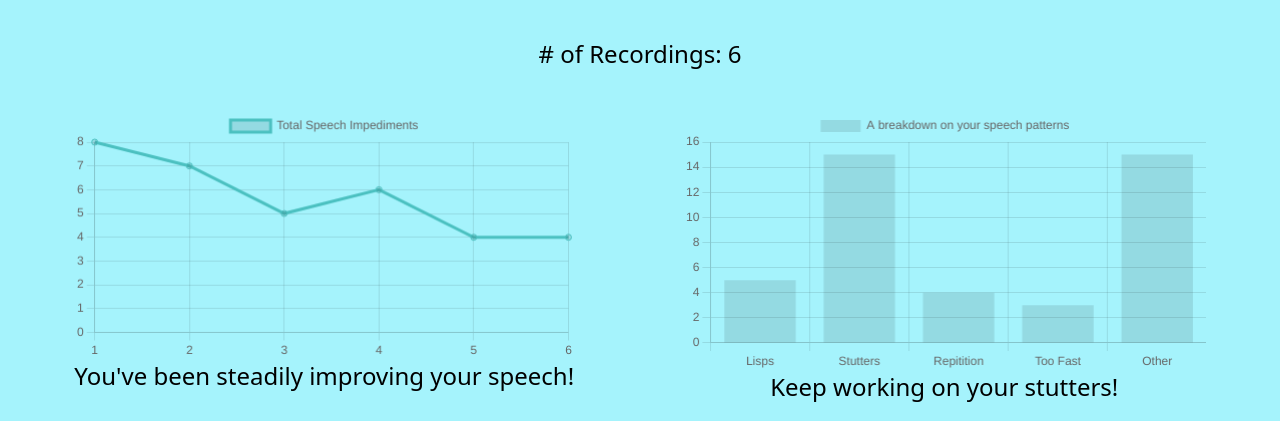
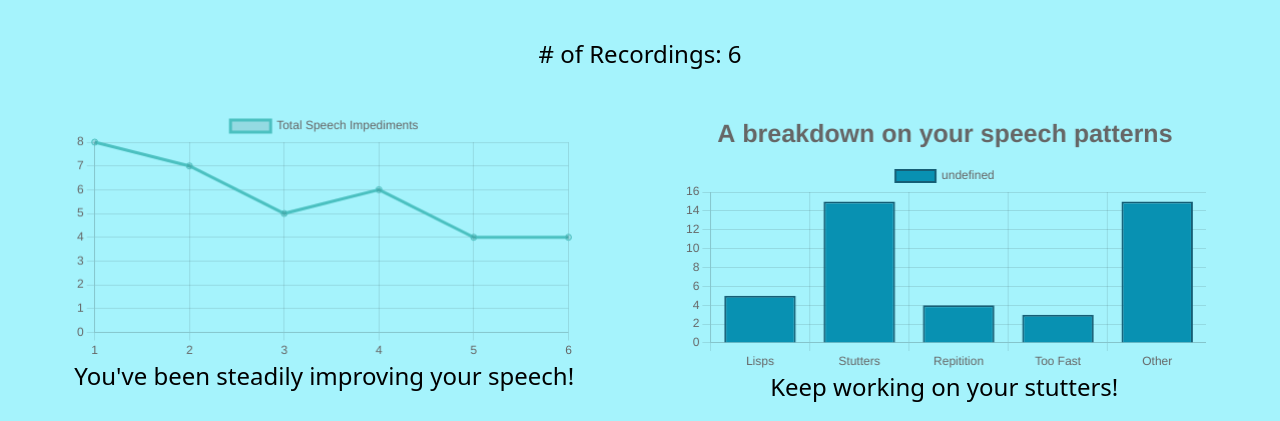
Before and after one commit to sai3000pro/Verbalyst, a plain HTML site: page Verbalyst/templates/stats.html in a window 1280 px wide. Shown: the part 815-1236 px from the top of the page. Drawn offline with nearby package versions, Linux system fonts and the light colour scheme; grey boxes are pictures that could not be loaded.

Commit message:
fixing up charts

```diff
--- a/Verbalyst/templates/stats.html
+++ b/Verbalyst/templates/stats.html
@@ -7,6 +7,7 @@
     <script src="https://cdn.tailwindcss.com"></script>
     <link href="https://cdnjs.cloudflare.com/ajax/libs/flowbite/1.8.1/flowbite.min.css"  rel="stylesheet" />
     <link rel="stylesheet" href="../static/styles.css">
+    <link rel="stylesheet" href="https://fonts.googleapis.com/css2?family=Inter:wght@400;500;700&display=swap">
     <script src="https://cdn.jsdelivr.net/npm/chart.js"></script>
 </head>
 <body>
@@ -116,8 +117,11 @@
     <script src="../static/index.js" charset="UTF-8"></script>
     <script>
     // Get the canvas element
+  //  Chart.defaults.global.defaultFontFamily = 'Inter';
+ //   Chart.defaults.global.defaultFontColor = '#164e63';
+
     var ctxLine = document.getElementById('lineChart').getContext('2d');
-        var ctxBar = document.getElementById('barChart').getContext('2d');
+    var ctxBar = document.getElementById('barChart').getContext('2d');
 
         // Define your data for line chart
         var dataLine = {
@@ -131,15 +135,65 @@
         };
 
         // Define your data for bar chart
-        var dataBar = {
-            labels: ['Lisps', 'Stutters', 'Repitition', 'Too Fast', 'Other'],
-            datasets: [{
-                label: 'A breakdown on your speech patterns',
-                borderColor: 'rgb(75, 192, 192)',
-                data: [5, 15, 4, 3, 15],
-                fill: false
-            }]
-        };
+        let myBarChart = new Chart(ctxBar, {
+    type: 'bar',
+    data: {
+        labels: ['Lisps', 'Stutters', 'Repitition', 'Too Fast', 'Other'],
+        datasets: [{
+            data: [5, 15, 4, 3, 15],
+            backgroundColor: '#0891b2',
+            borderWidth: 2,
+            borderColor: '#155e75',
+            hoverBorderWidth: 4,
+            hoverBorderColor: '#083344'
+        }]
+    },
+    options: {
+        plugins: {
+            title: {
+                display: true,
+                text: 'A breakdown on your speech patterns',
+                font: {
+                    size: 25
+                }
+            }
+        },
+        legend: {
+            display: false
+        }
+    }
+});
+
+
+
+  //      let myBarChart = new Chart(ctxBar, {
+        //   type: 'bar',
+        //   data: {
+        //     labels: ['Lisps', 'Stutters', 'Repitition', 'Too Fast', 'Other'],
+        //     datasets: [{
+        //       data: [5, 15, 4, 3, 15],
+        //       backgroundColor: '#0891b2',
+        //       borderWidth: 2,
+        //       borderColor: '#155e75',
+        //       hoverBorderWidth: 4,
+        //       hoverBorderColor: '#083344'
+        //     }]
+        //   },
+        //   options:{
+        //     title:{
+        //       display: true,
+        //       text: 'A breakdown on your speech patterns'
+        //     },
+        //     legend:{
+        //       display:false,
+        //       position:'right',
+        //       labels:{
+        //         fontColor: '#000'
+        //       }
+        //     }
+        //   }
+        // })
+
 
         // Create the line chart
         var myLineChart = new Chart(ctxLine, {
@@ -155,19 +209,6 @@
             }
         });
 
-        // Create the bar chart
-        var myBarChart = new Chart(ctxBar, {
-            type: 'bar',
-            data: dataBar,
-            options: {
-                responsive: true,
-                scales: {
-                    y: {
-                        beginAtZero: true
-                    }
-                }
-            }
-        });
   </script>
 
     </body>
```
